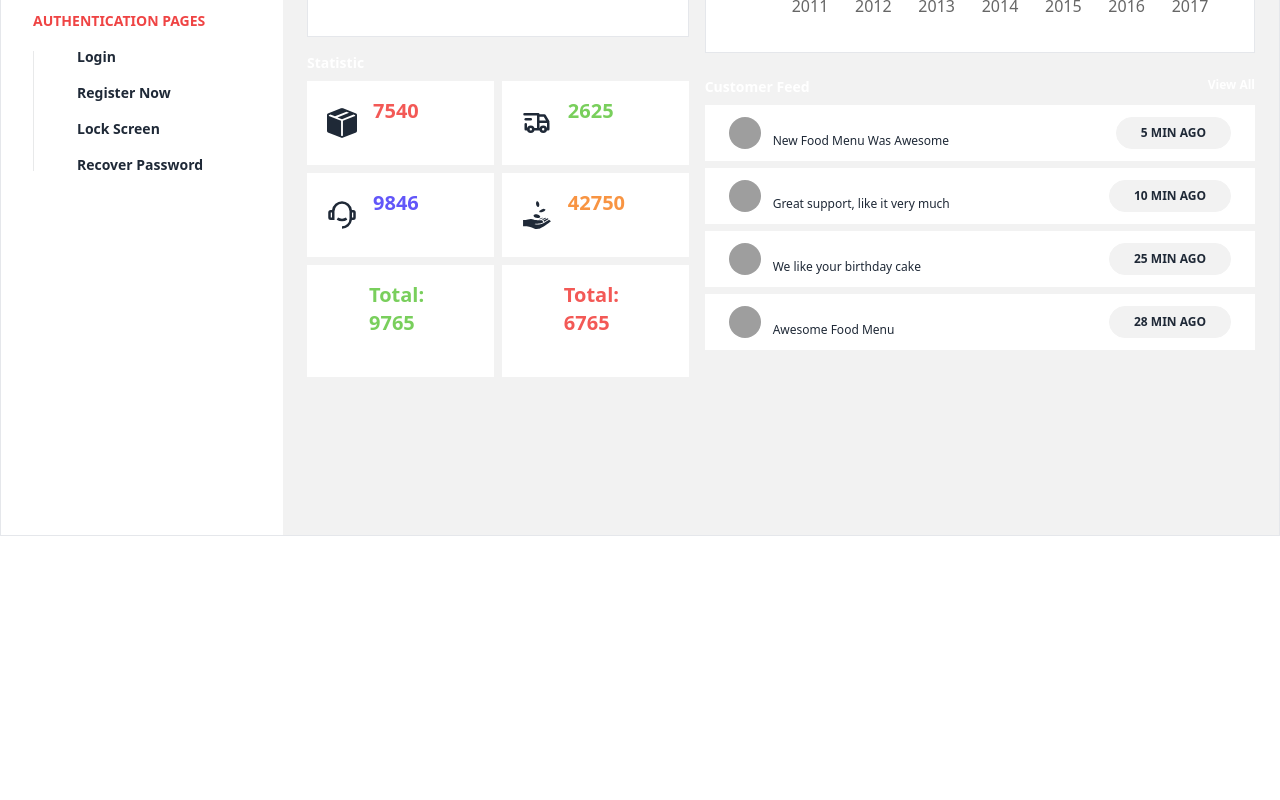
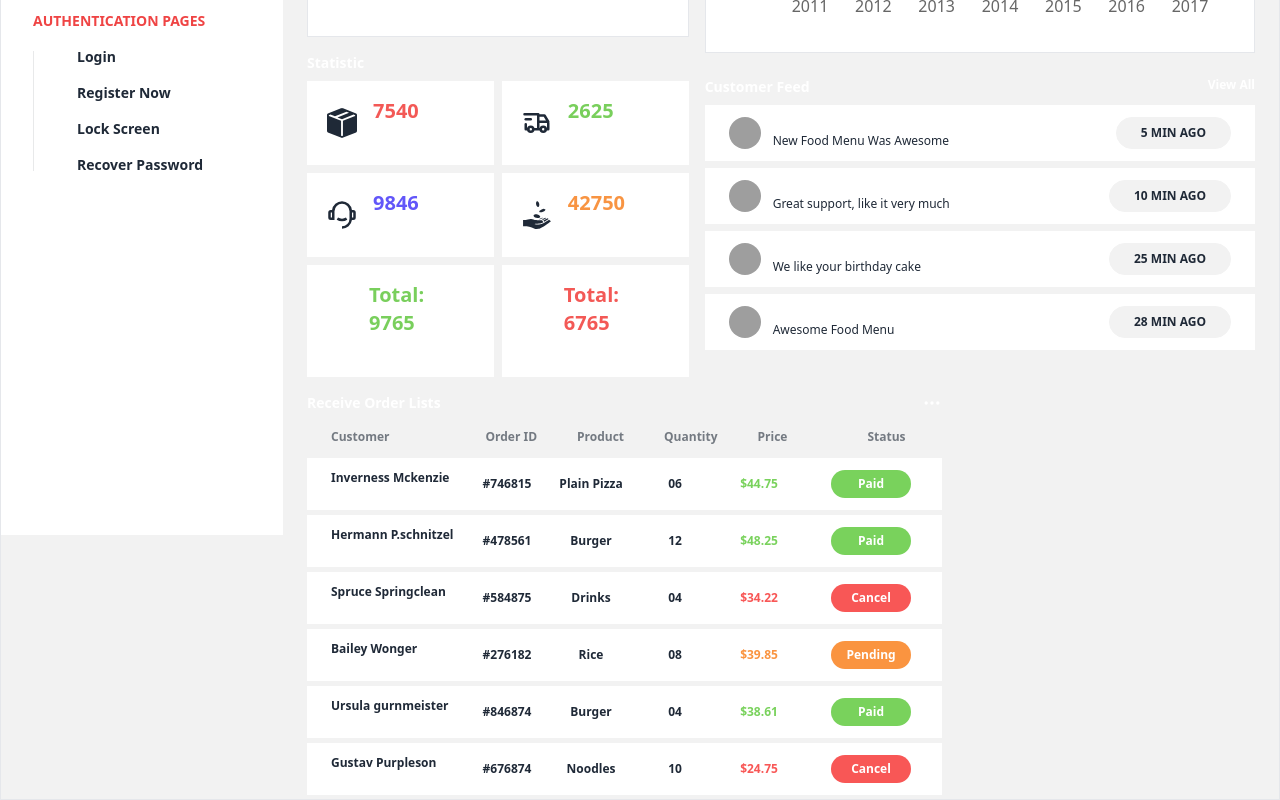
Before and after one commit to mirzaistiakhislam/tomatus-clone, a React (Vite) app: page / in a window 1280 px wide. Shown: the part 338-1138 px from the top of the page. Before the commit the page ends 874 px from the top, so only its background shows below. Built offline with nearby package versions, Linux system fonts and the light colour scheme; grey boxes are pictures that could not be loaded; some icons are missing.

Commit message:
add receive order lists part

```diff
--- /dev/null
+++ b/src/components/ReceiveOrderLists/ReceiveOrderLists.jsx
@@ -0,0 +1,122 @@
+
+
+const ReceiveOrderLists = () => {
+
+    const orderLists = [
+        {
+            customer: 'Inverness Mckenzie',
+            orderId: '#746815',
+            product: 'Plain Pizza',
+            quantity: '06',
+            price: 44.75,
+            status: 'Paid'
+        },
+        {
+            customer: 'Hermann P.schnitzel',
+            orderId: '#478561',
+            product: 'Burger',
+            quantity: '12',
+            price: 48.25,
+            status: 'Paid'
+        },
+        {
+            customer: 'Spruce Springclean',
+            orderId: '#584875',
+            product: 'Drinks',
+            quantity: '04',
+            price: 34.22,
+            status: 'Cancel'
+        },
+        {
+            customer: 'Bailey Wonger',
+            orderId: '#276182',
+            product: 'Rice',
+            quantity: '08',
+            price: 39.85,
+            status: 'Pending'
+        },
+        {
+            customer: 'Ursula gurnmeister',
+            orderId: '#846874',
+            product: 'Burger',
+            quantity: '04',
+            price: 38.61,
+            status: 'Paid'
+        },
+        {
+            customer: 'Gustav Purpleson',
+            orderId: '#676874',
+            product: 'Noodles',
+            quantity: '10',
+            price: 24.75,
+            status: 'Cancel'
+        }
+    ]
+
+
+    return (
+        <div className="ml-6">
+            <div className="flex justify-between">
+                <h5 className="text-sm font-semibold text-white mb-1">Receive Order Lists</h5>
+                <svg xmlns="http://www.w3.org/2000/svg" fill="none" viewBox="0 0 24 24" className="inline-block w-5 h-5 stroke-current text-white"><path strokeLinecap="round" strokeLinejoin="round" strokeWidth="2" d="M5 12h.01M12 12h.01M19 12h.01M6 12a1 1 0 11-2 0 1 1 0 012 0zm7 0a1 1 0 11-2 0 1 1 0 012 0zm7 0a1 1 0 11-2 0 1 1 0 012 0z"></path></svg>
+
+            </div>
+            <div className="overflow-x-auto">
+                <table className="table">
+                    <thead className="">
+                        <tr className="flex">
+                            <th className="ml-2">Customer</th>
+                            <th className="ml-16">Order ID</th>
+                            <th className="ml-2">Product</th>
+                            <th className="ml-2">Quantity</th>
+                            <th className="ml-2">Price</th>
+                            <th className="ml-12">Status</th>
+                        </tr>
+                    </thead>
+                    <tbody className="">
+                        {
+                            orderLists.map(orderList => <>
+                                <tr className="bg-base-100 flex mb-1">
+                                    <td className="w-40 ml-2 text-xs font-semibold">{orderList.customer}</td>
+                                    <td className="grid place-content-center w-20 -ml-2 text-xs font-semibold">{orderList.orderId}</td>
+                                    <td className="grid place-content-center w-32  -ml-5 text-xs font-semibold">{orderList.product}</td>
+                                    <td className="grid place-content-center w-10 text-xs font-semibold">{orderList.quantity}</td>
+                                    <td className="grid place-content-center w-10 ml-11">
+                                        {orderList.status === 'Paid' &&
+                                            <p className="text-xs font-semibold text-[#79D25C]">${orderList.price}</p>
+                                        }
+                                        {orderList.status === 'Cancel' &&
+                                            <p className="text-xs font-semibold text-[#F85756]">${orderList.price}</p>
+                                        }
+                                        {orderList.status === 'Pending' &&
+                                            <p className="text-xs font-semibold text-[#FA9440]">${orderList.price}</p>
+                                        }
+                                    </td>
+                                    <td className="ml-9">
+                                        {orderList.status === 'Paid' &&
+                                            <div className="w-20 rounded-full grid content-center bg-[#79D25C] text-white my-auto">
+                                                <span className="text-xs text-center py-1.5 font-semibold">{orderList.status}</span>
+                                            </div>
+                                        }
+                                        {orderList.status === 'Cancel' &&
+                                            <div className="w-20 rounded-full grid content-center bg-[#F85756] text-white my-auto">
+                                                <span className="text-xs text-center py-1.5 font-semibold">{orderList.status}</span>
+                                            </div>
+                                        }
+                                        {orderList.status === 'Pending' &&
+                                            <div className="w-20 rounded-full grid content-center bg-[#FA9440] text-white my-auto">
+                                                <span className="text-xs text-center py-1.5 font-semibold">{orderList.status}</span>
+                                            </div>
+                                        }
+                                    </td>
+                                </tr>
+                            </>)
+                        }
+                    </tbody>
+                </table>
+            </div>
+        </div>
+    );
+};
+
+export default ReceiveOrderLists;
--- a/src/pages/Home/Home.jsx
+++ b/src/pages/Home/Home.jsx
@@ -6,6 +6,7 @@ import Prize from "../../components/Prize/Prize";
 import EarningGraph from "../../components/EarningGraph/EarningGraph";
 import Statistic from "../../components/Statistic/Statistic";
 import CustomerFeed from "../../components/CustomerFeed/CustomerFeed";
+import ReceiveOrderLists from "../../components/ReceiveOrderLists/ReceiveOrderLists";
 
 const Home = () => {
     return (
@@ -28,6 +29,9 @@ const Home = () => {
                         </div>
                         <div className="col-span-7">
                             <CustomerFeed></CustomerFeed>
+                        </div>
+                        <div className="col-span-8">
+                            <ReceiveOrderLists></ReceiveOrderLists>
                         </div>
                     </div>
                     <label htmlFor="my-drawer-2" className="btn btn-primary drawer-button lg:hidden">Open drawer</label>
```
